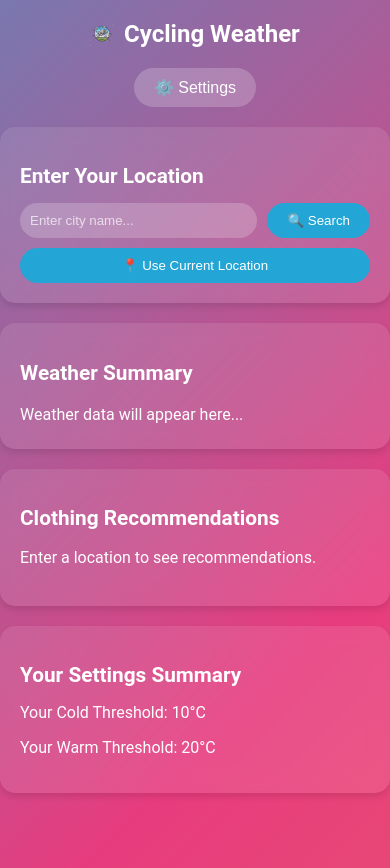
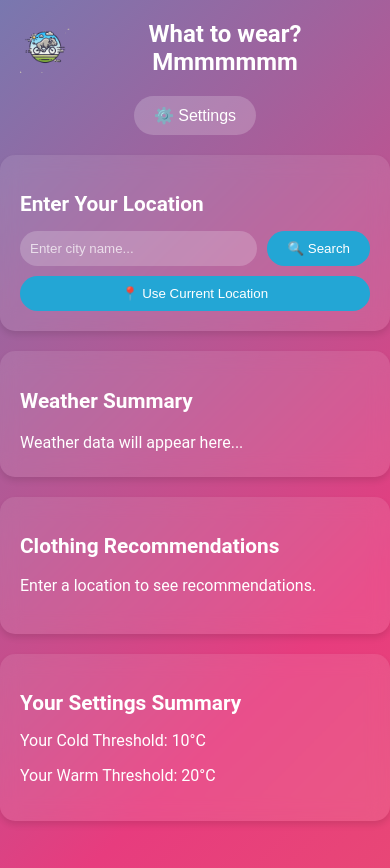
Before and after one commit to andrewweddell/andrewweddell.github.io, a React (Create React App) app: page / in a window 390 px wide. Shown: the top 868 px of the page. Built offline with nearby package versions, Linux system fonts and the light colour scheme; no server answers.

Commit message:
logo size update

```diff
--- a/src/components/Home.js
+++ b/src/components/Home.js
@@ -153,7 +153,7 @@ const Home = () => {
       <header className={styles.header}>
         <div className={styles.titleContainer}>
           <img src={logo} alt="Weather App Logo" className={styles.logo} />
-          <h1>Cycling Weather</h1>
+          <h1>What to wear? Mmmmmmm</h1>
         </div>
       </header>
       <button className={styles.settingsButton} onClick={() => setIsSettingsOpen(true)}>⚙️ Settings</button>
--- a/src/components/Home.module.scss
+++ b/src/components/Home.module.scss
@@ -205,7 +205,7 @@ p {
 
 @media (max-width: 768px) {
   .logo {
-    width: 24px; // Even smaller on mobile devices
+    width: 50px; // Even smaller on mobile devices
   }
 
   h1 {
```
